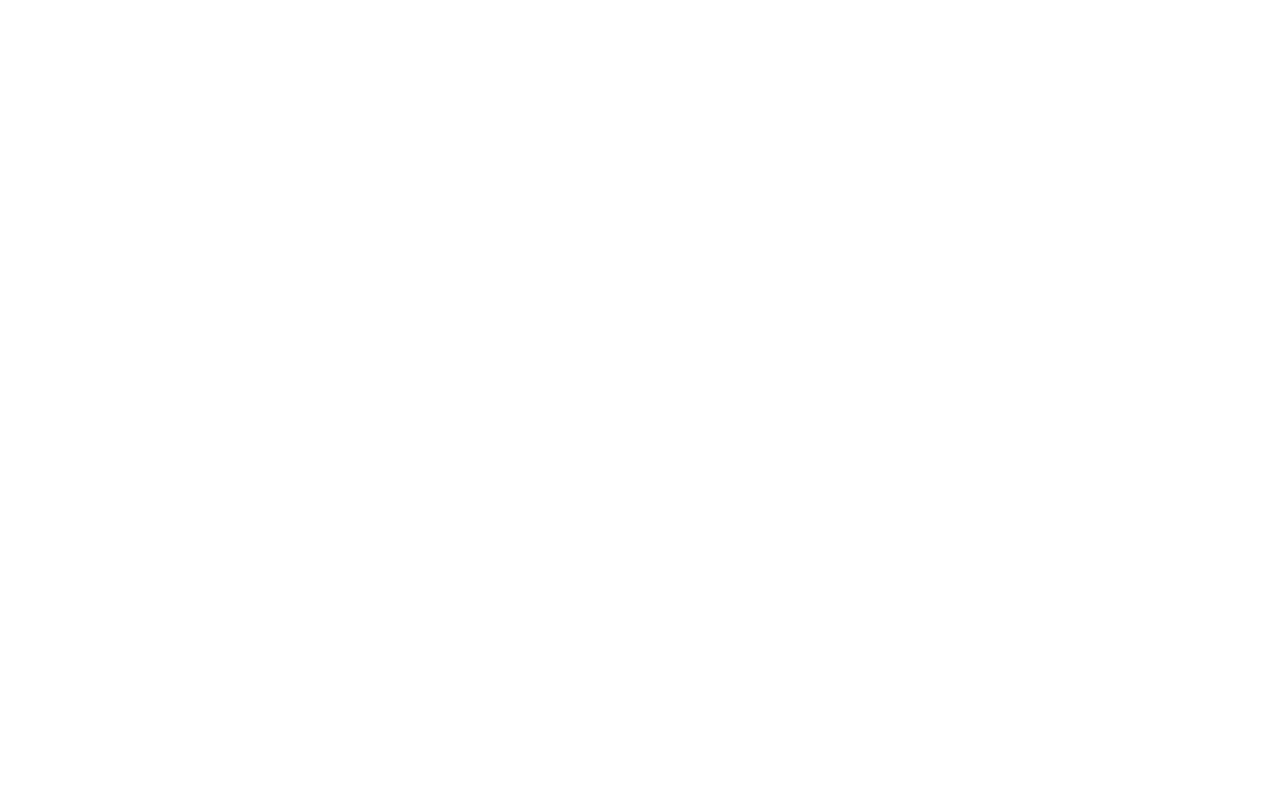
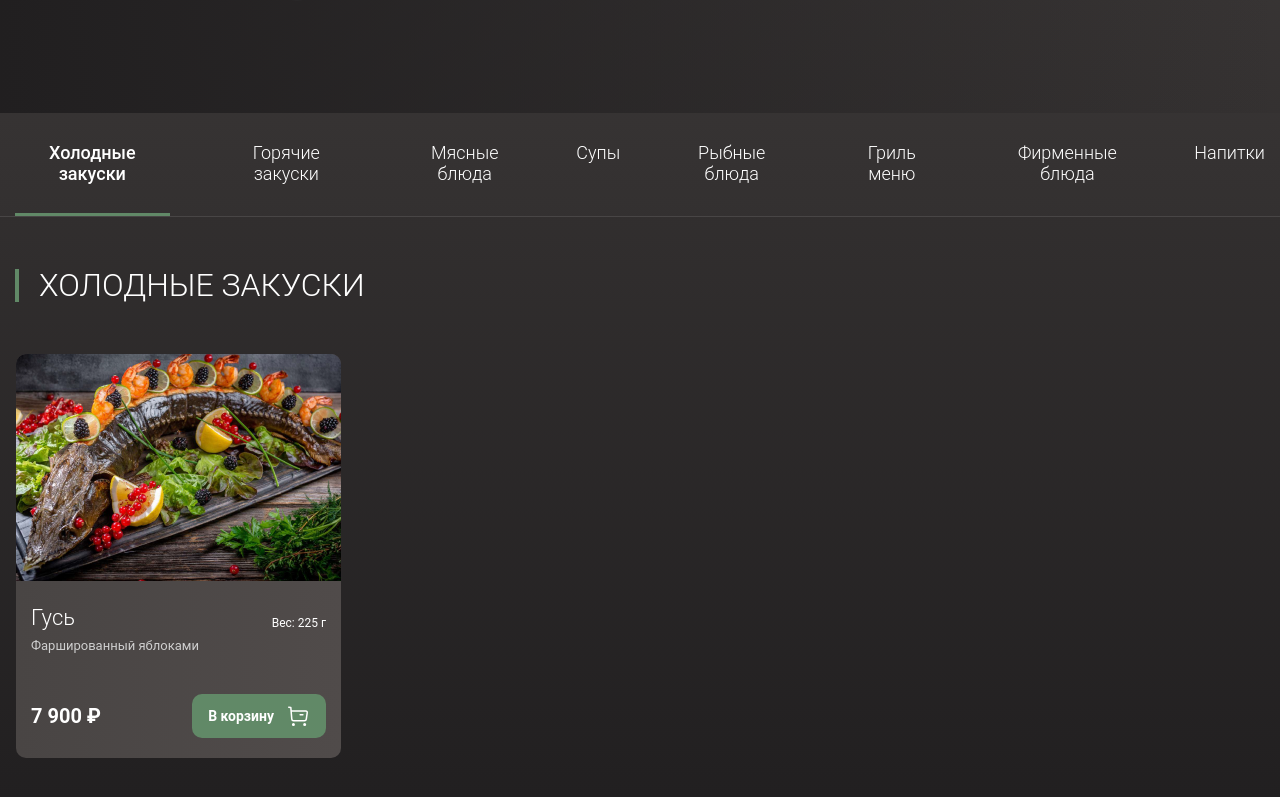
Before and after one commit to IslamTashiev/vue-hakathon, a Vue app: page /#/ in a window 1280 px wide. Shown: the part 471-1268 px from the top of the page. Before the commit the page ends 800 px from the top, so only its background shows below. Built offline with nearby package versions, Linux system fonts and the light colour scheme.

Commit message:
create db.json and more components

```diff
--- /dev/null
+++ b/public/db.json
@@ -0,0 +1,11 @@
+{
+    "products": [
+        {
+            "id": 1,
+            "title": "",
+            "description": "",
+            "price": 100,
+            "weigth": 100
+        }
+    ]
+}
--- a/src/App.vue
+++ b/src/App.vue
@@ -10,4 +10,12 @@
   -webkit-font-smoothing: antialiased;
   -moz-osx-font-smoothing: grayscale;
 }
+
+body {
+  background: linear-gradient(360deg, #211f20 0%, #44403f 100%) no-repeat;
+
+  &._blocked {
+    overflow: hidden;
+  }
+}
 </style>
--- a/src/assets/scss/components/_nuller.scss
+++ b/src/assets/scss/components/_nuller.scss
@@ -47,13 +47,7 @@
     list-style: none;
   }
 }
-body {
-  background: linear-gradient(360deg, #211f20 0%, #44403f 100%) no-repeat;
 
-  &._blocked {
-    overflow: hidden;
-  }
-}
 .title {
   margin: 50px 0;
   display: flex;
--- /dev/null
+++ b/src/components/Hero/Hero.vue
@@ -0,0 +1,21 @@
+<template>
+<section class="hero">
+    <div class="hero__content">
+        <div class="container">
+            <div class="hero__item">
+                <img src="@/assets/images/hero-title.svg" alt="title">
+            </div>
+        </div>
+    </div>
+</section>
+</template>
+
+<script>
+export default {
+
+}
+</script>
+
+<style>
+
+</style>
--- /dev/null
+++ b/src/components/Nav/Nav.vue
@@ -0,0 +1,42 @@
+<template>
+<nav class="nav">
+    <div class="container">
+        <ul class="nav__menu">
+            <li
+                v-for="(item,index) in navItems"
+                :key="item" class="nav__menu_item"
+                :class="{active: index === activeItem}"
+                @click="handleActiveItem(index)"
+            >
+                {{item}}
+            </li>
+
+        </ul>
+    </div>
+</nav>
+</template>
+
+<script>
+import { ref } from '@vue/reactivity'
+export default {
+
+    setup() {
+        const navItems = ["Холодные закуски","Горячие закуски","Мясные блюда","Супы","Рыбные блюда","Гриль меню","Фирменные блюда","Напитки"]
+        const activeItem = ref(0)
+
+        const handleActiveItem = (index) => {
+            activeItem.value = index
+        }
+        return {
+            navItems,
+            activeItem,
+            handleActiveItem
+        }
+    }
+
+}
+</script>
+
+<style>
+
+</style>
--- /dev/null
+++ b/src/components/ProductList/ProductItem.vue
@@ -0,0 +1,36 @@
+<template>
+    <div class="product__item">
+        <div class="item__image">
+            <img src="@/assets/images/item-image.jpg" alt="item-image">
+        </div>
+        <div class="item__description">
+            <div class="item__header">
+                <div class="item__title">Гусь</div>
+                <div class="item__weight">Вес: <span>225</span> г</div>
+            </div>
+            <div class="item__subtitle">Фаршированный яблоками</div>
+            <div class="item__footer">
+                <div class="item__price">7 900 ₽</div>
+                <button class="btn item__btn">
+                    В корзину
+                    <svg width="24" height="24" viewBox="0 0 24 24" fill="none" xmlns="http://www.w3.org/2000/svg">
+                        <path fill-rule="evenodd" clip-rule="evenodd" d="M7.42229 19.8203C7.84429 19.8203 8.18729 20.1633 8.18729 20.5853C8.18729 21.0073 7.84429 21.3493 7.42229 21.3493C7.00029 21.3493 6.65829 21.0073 6.65829 20.5853C6.65829 20.1633 7.00029 19.8203 7.42229 19.8203Z" stroke="white" stroke-width="1.5" stroke-linecap="round" stroke-linejoin="round"/>
+                        <path fill-rule="evenodd" clip-rule="evenodd" d="M18.6747 19.8203C19.0967 19.8203 19.4397 20.1633 19.4397 20.5853C19.4397 21.0073 19.0967 21.3493 18.6747 21.3493C18.2527 21.3493 17.9097 21.0073 17.9097 20.5853C17.9097 20.1633 18.2527 19.8203 18.6747 19.8203Z" stroke="white" stroke-width="1.5" stroke-linecap="round" stroke-linejoin="round"/>
+                        <path d="M2.74991 3.25L4.82991 3.61L5.79291 15.083C5.87091 16.018 6.65191 16.736 7.58991 16.736H18.5019C19.3979 16.736 20.1579 16.078 20.2869 15.19L21.2359 8.632C21.3529 7.823 20.7259 7.099 19.9089 7.099H5.16391" stroke="white" stroke-width="1.5" stroke-linecap="round" stroke-linejoin="round"/>
+                        <path d="M14.1254 10.795H16.8984" stroke="white" stroke-width="1.5" stroke-linecap="round" stroke-linejoin="round"/>
+                    </svg>
+                </button>
+            </div>
+        </div>
+    </div>
+</template>
+
+<script>
+export default {
+
+}
+</script>
+
+<style>
+
+</style>
--- /dev/null
+++ b/src/components/ProductList/ProductList.vue
@@ -0,0 +1,28 @@
+<template>
+    <div class="container">
+        <Title title="ХОЛОДНЫЕ ЗАКУСКИ" />
+    </div>
+    <div class="product__list">
+        <ProductItem />
+    </div>
+</template>
+
+<script>
+import Title from "@/components/Title/Title"
+import ProductItem from "./ProductItem"
+import { ref } from '@vue/reactivity'
+export default {
+    components: {Title,ProductItem},
+    setup() {
+        const products = ref([])
+
+        return{
+
+        }
+    }
+}
+</script>
+
+<style>
+
+</style>
--- /dev/null
+++ b/src/components/Title/Title.vue
@@ -0,0 +1,13 @@
+<template>
+    <div class="title"><h1>{{title}}</h1></div>
+</template>
+
+<script>
+export default {
+    props: ["title"]
+}
+</script>
+
+<style>
+
+</style>
--- a/src/views/Home.vue
+++ b/src/views/Home.vue
@@ -1,14 +1,22 @@
 <template>
-<Header />
+<div class="wrapper">
+  <Header />
+  <main>
+    <Hero />
+    <Nav />
+    <ProductList />
+  </main>
+</div>
 </template>
 
 <script>
-// @ is an alias to /src
-
 import Header from "@/components/Header/Header.vue"
+import Hero from "@/components/Hero/Hero.vue"
+import Nav from "@/components/Nav/Nav.vue"
+import ProductList from "@/components/ProductList/ProductList.vue"
 
 export default {
   name: "Home",
-  components: {Header},
+  components: {Header,Hero,Nav,ProductList},
 };
 </script>
```
